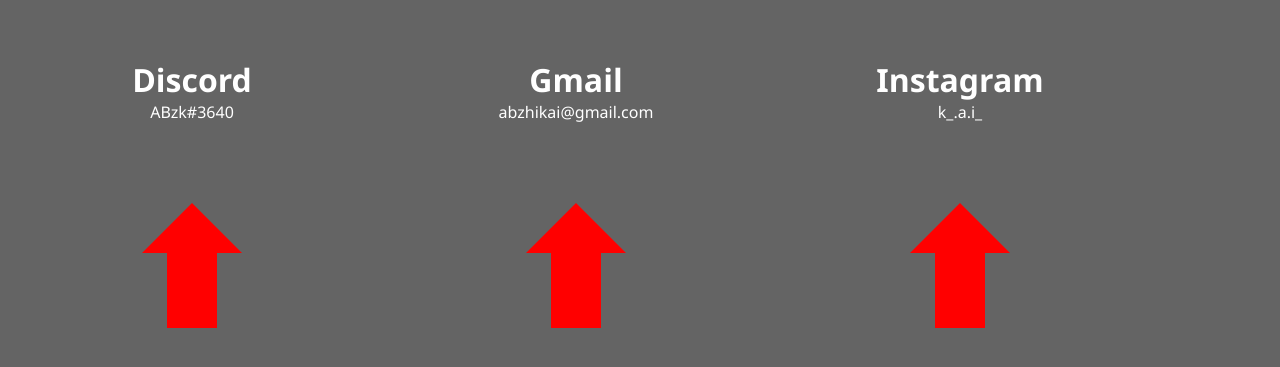
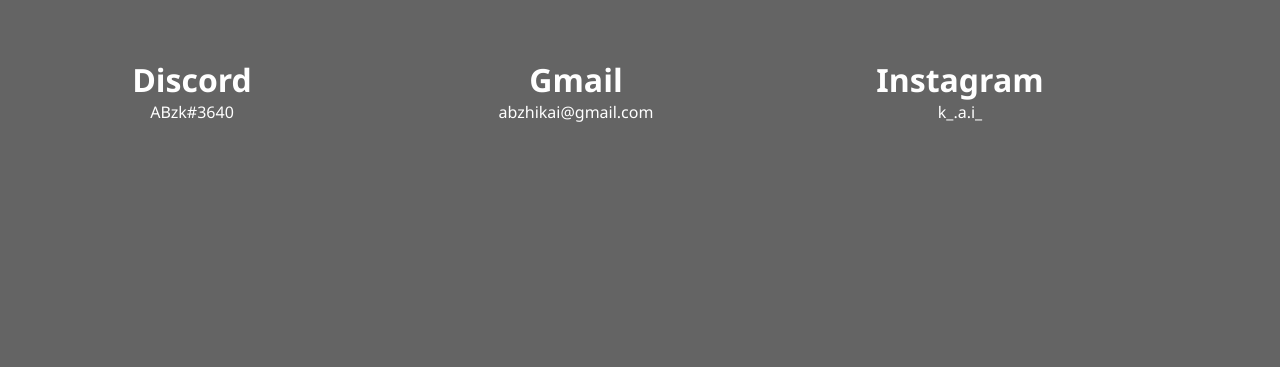
Before and after one commit to abzhikai/Zhi-Kai-s-Portfolio, a plain HTML site: page contacts.html in a window 1280 px wide. Shown: the part 267-634 px from the top of the page. Drawn offline with Linux system fonts and the light colour scheme.

Commit message:
Update contacts.html

```diff
--- a/contacts.html
+++ b/contacts.html
@@ -27,28 +27,16 @@
                 <img src="imgs/DiscordLogo.png" alt="discord-logo" class="contact-img">
                 <h2>Discord</h2>
                 <p class="info">ABzk#3640</p>
-                <div class="arrow-location">
-                    <div class="arrow-head"></div>
-                    <div class="arrow-body"></div>
-                </div>
             </div>
             <div class="contact-content">
                 <img src="imgs/GMailLogo.png" alt="gmail-logo" class="contact-img">
                 <h2>Gmail</h2>
                 <p class="info">abzhikai@gmail.com</p>
-                <div class="arrow-location">
-                    <div class="arrow-head"></div>
-                    <div class="arrow-body"></div>
-                </div>
             </div>
             <div class="contact-content">
                 <img src="imgs/InstagramLogo.png" alt="imstagram-logo" class="contact-img">
                 <h2>Instagram</h2>
                 <p class="info">k_.a.i_</p>
-                <div class="arrow-location">
-                    <div class="arrow-head"></div>
-                    <div class="arrow-body"></div>
-                </div>
             </div>
         </div>
     </body>
```
